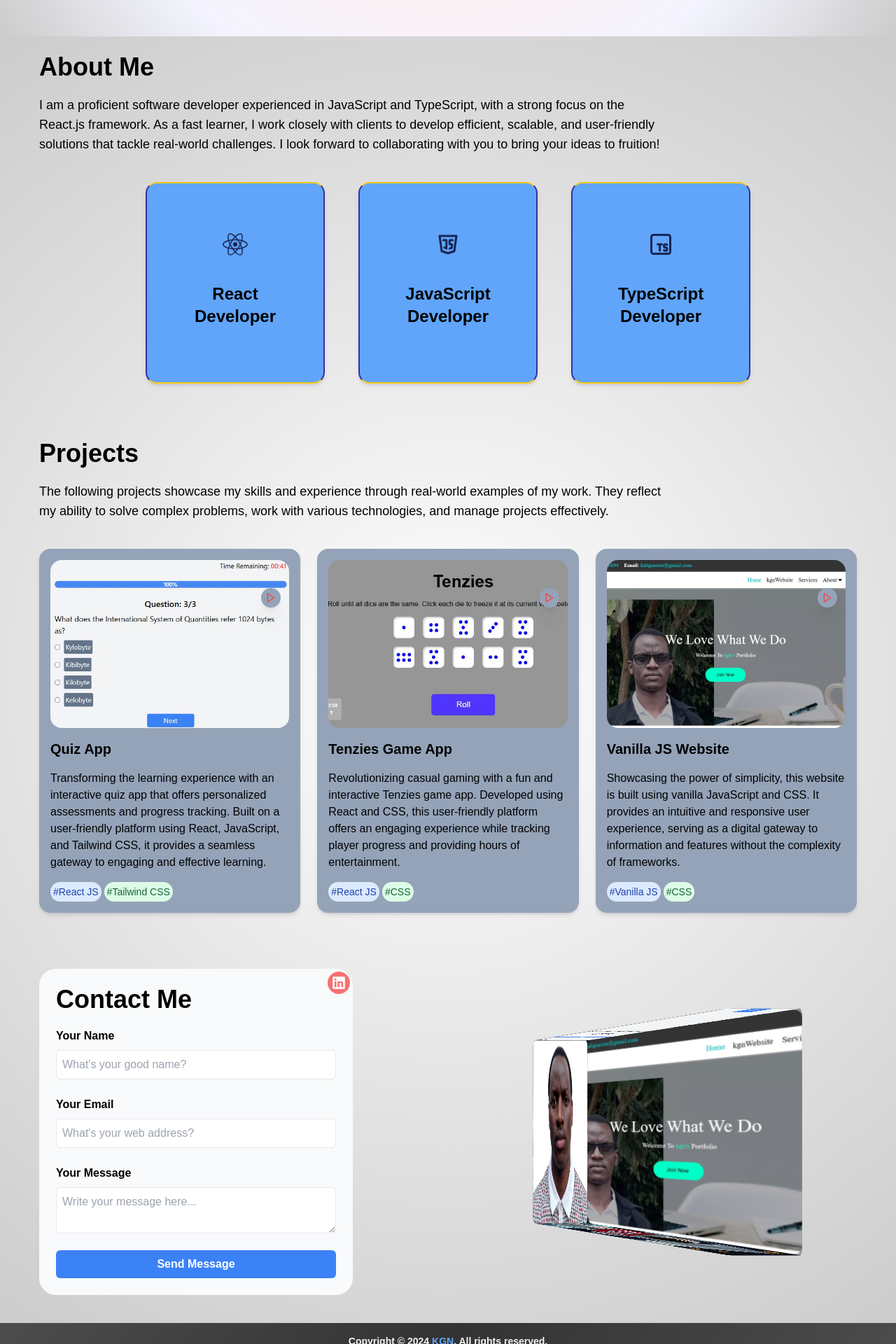
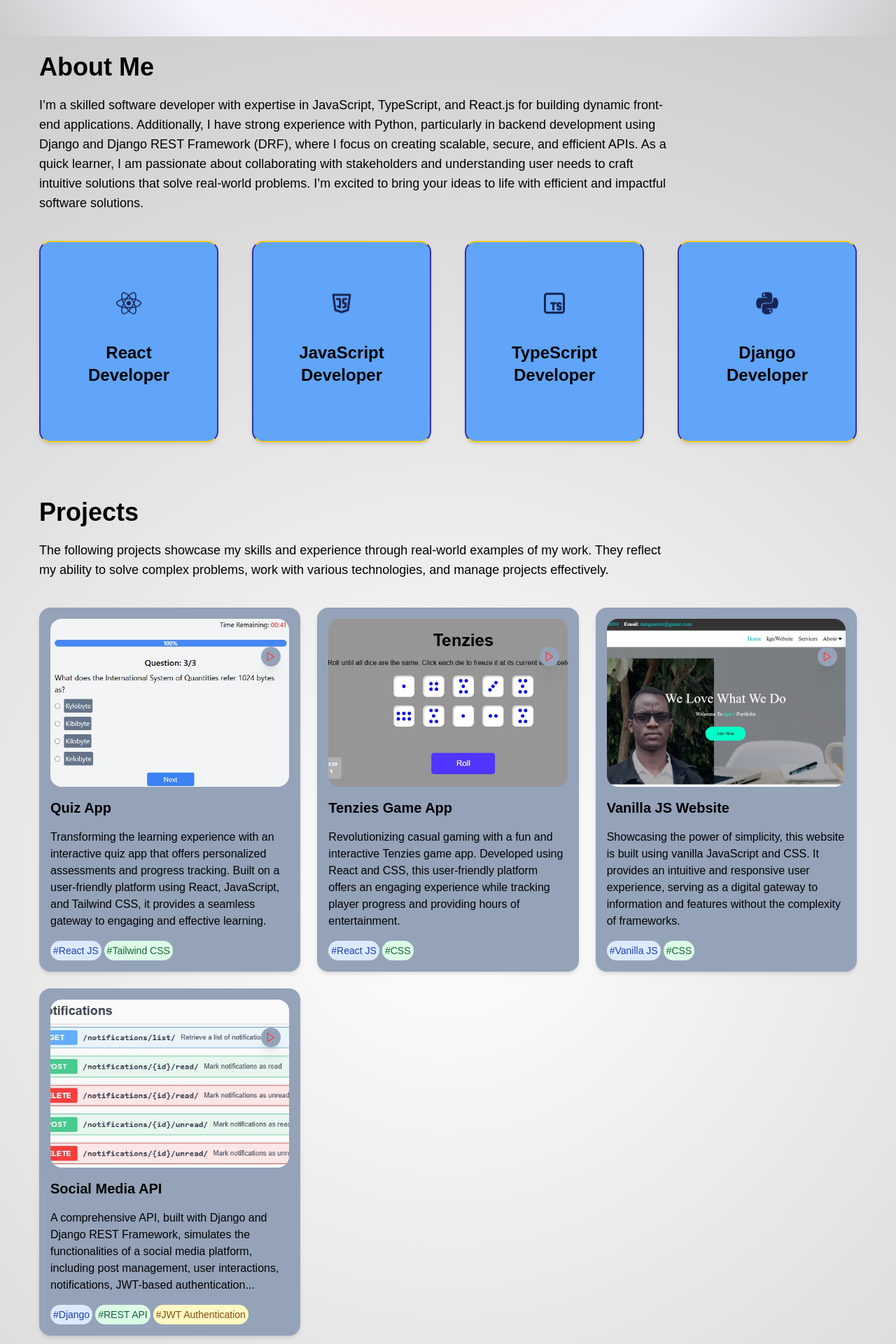
Before and after one commit to kaberege/kgn-fe-reactjs, a React (Vite) app in the folder kgn-portfolio/: page / in a window 1280 px wide. Shown: the part 800-2720 px from the top of the page at 70% size. Built offline with nearby package versions, Linux system fonts and the light colour scheme.

Commit message:
added new project section

```diff
--- a/kgn-portfolio/src/components/About.jsx
+++ b/kgn-portfolio/src/components/About.jsx
@@ -1,8 +1,31 @@
 import React from 'react';
-import { FaReact } from "react-icons/fa";
+import { FaReact, FaPython } from "react-icons/fa";
 import { TbBrandJavascript, TbBrandTypescript } from "react-icons/tb";
 
 export default function About() {
+
+    const style = "font-bold text-4xl animate-bounce text-blue-950 dark:text-blue-200";
+
+    const about = [
+        {
+            icon: <FaReact className={style} />,
+            skill: "React"
+        },
+        {
+            icon: <TbBrandJavascript className={style} />,
+            skill: "JavaScript"
+        },
+        {
+            icon: <TbBrandTypescript className={style} />,
+            skill: "TypeScript"
+        },
+        {
+            icon: <FaPython className={style} />,
+            skill: "Django"
+        }
+
+    ];
+
     return (
         <>
             <section id="about">
@@ -10,27 +33,19 @@ export default function About() {
                 <p
                     className='max-w-4xl text-lg mb-10 dark:text-stone-100 transition-colors duration-300 '
                 >
-                    I am a proficient software developer experienced in JavaScript and TypeScript, with a strong focus on the React.js framework. As a fast learner, I work closely with clients to develop efficient, scalable, and user-friendly solutions that tackle real-world challenges. I look forward to collaborating with you to bring your ideas to fruition!
+                    I’m a skilled software developer with expertise in JavaScript, TypeScript, and React.js for building dynamic front-end applications. Additionally, I have strong experience with Python, particularly in backend development using Django and Django REST Framework (DRF), where I focus on creating scalable, secure, and efficient APIs. As a quick learner, I am passionate about collaborating with stakeholders and understanding user needs to craft intuitive solutions that solve real-world problems. I’m excited to bring your ideas to life with efficient and impactful software solutions.
                 </p>
                 <div className='dark:text-stone-100 flex flex-row flex-wrap justify-center w-full sm:max-w-4xl xl:max-w-7xl mx-auto gap-12'>
-                    <div className='flex flex-col items-center justify-center cursor-pointer border-2 border-x-indigo-800 border-y-yellow-400  max-sm:mx-auto bg-blue-400 w-full max-sm:max-w-96 max-sm:h-64 sm:w-64 sm:h-72 rounded-2xl shadow-md hover:scale-105 transition-all duration-300 '>
-                        <FaReact className='font-bold text-4xl animate-bounce text-blue-950 dark:text-blue-200' />
-                        <p className='flex flex-col items-center justify-center font-semibold text-xl sm:text-2xl mt-7'>
-                            <span>React</span> <span>Developer</span>
-                        </p>
-                    </div>
-                    <div className='dark:text-stone-100 flex flex-col items-center justify-center cursor-pointer border-2 border-x-indigo-800 border-y-yellow-400  max-sm:mx-auto bg-blue-400 w-full max-sm:max-w-96 max-sm:h-64 sm:w-64 sm:h-72 rounded-2xl shadow-md hover:scale-105 transition-all duration-300 '>
-                        <TbBrandJavascript className='font-bold text-4xl animate-bounce text-blue-950 dark:text-blue-200' />
-                        <p className='flex flex-col items-center justify-center font-semibold text-xl sm:text-2xl mt-7'>
-                            <span>JavaScript</span> <span>Developer</span>
-                        </p>
-                    </div>
-                    <div className='flex flex-col items-center justify-center cursor-pointer border-2 border-x-indigo-800 border-y-yellow-400   max-sm:mx-auto bg-blue-400 w-full max-sm:max-w-96 max-sm:h-64 sm:w-64 sm:h-72 rounded-2xl shadow-md hover:scale-105 transition-all duration-300 '>
-                        <TbBrandTypescript className='font-bold text-4xl animate-bounce text-blue-950 dark:text-blue-200 transition-colors duration-300' />
-                        <p className='flex flex-col items-center justify-center font-semibold text-xl sm:text-2xl mt-7'
-                        ><span>TypeScript</span> <span>Developer</span>
-                        </p>
-                    </div>
+                    {
+                        about.map((value, index) => (
+                            <div key={index} className='flex flex-col items-center justify-center cursor-pointer border-2 border-x-indigo-800 border-y-yellow-400  max-sm:mx-auto bg-blue-400 w-full max-sm:max-w-96 max-sm:h-64 sm:w-64 sm:h-72 rounded-2xl shadow-md hover:scale-105 transition-all duration-300 '>
+                                {value.icon}
+                                <p className='flex flex-col items-center justify-center font-semibold text-xl sm:text-2xl mt-7'>
+                                    <span>{value.skill}</span> <span>Developer</span>
+                                </p>
+                            </div>
+                        ))
+                    }
                 </div>
             </section>
         </>
--- a/kgn-portfolio/src/components/Project.jsx
+++ b/kgn-portfolio/src/components/Project.jsx
@@ -1,8 +1,6 @@
 import React from 'react';
 import { FiPlay } from 'react-icons/fi';
-import quiz from "../assets/quiz-project.jpg";
-import tenzy from "../assets/tenzy-project.jpg";
-import vanilla from "../assets/web-project.jpg";
+import { projects } from "../store/projects.js"
 
 function Project() {
     return (
@@ -15,67 +13,38 @@ function Project() {
                     The following projects showcase my skills and experience through real-world examples of my work. They reflect my ability to solve complex problems, work with various technologies, and manage projects effectively.
                 </p>
                 <div className='flex flex-row flex-wrap justify-center gap-6 xl:grid xl:grid-cols-3'>
-                    <div className='flex flex-col gap-4 w-full sm:w-96 xl:w-auto p-4 bg-slate-400 dark:bg-gray-700 shadow-md rounded-2xl transition-colors duration-300'>
-                        <a href="https://kaberege-quiz-app.vercel.app/" target='_blank'
+                    {
+                        projects.map((value, index) => (
+                            <div
+                                key={index}
+                                className='flex flex-col gap-4 w-full sm:w-96 xl:w-auto p-4 bg-slate-400 dark:bg-gray-700 shadow-md rounded-2xl transition-colors duration-300'
+                            >
+                                <a href={value.link.href} target='_blank'
                                     title='Click to open'
-                            style={{ backgroundImage: `url(${quiz})` }}
+                                    style={{ backgroundImage: `url(${value.link.background})` }}
                                     className={`w-full h-60 relative max-sm:h-52 rounded-2xl cursor-pointer bg-cover bg-center bg-no-repeat`}>
                                     <div className='flex items-center justify-center w-7 h-7 rounded-full bg-slate-400 hover:bg-slate-600 shadow-xl absolute right-3 top-10 transition-colors duration-300'>
                                         <FiPlay className='text-red-500 hover:text-red-700 transition-colors duration-300' />
                                     </div>
                                 </a>
-                        <h3 className='text-xl font-semibold dark:text-stone-100 transition-colors duration-300'>Quiz App</h3>
+                                <h3 className='text-xl font-semibold dark:text-stone-100 transition-colors duration-300'>{value.heading}</h3>
                                 <p className='dark:text-stone-100 transition-colors duration-300'>
-                            Transforming the learning experience with an interactive quiz app that offers personalized assessments and progress tracking. Built on a user-friendly platform using React, JavaScript, and Tailwind CSS, it provides a seamless gateway to engaging and effective learning.
+                                    {value.description}
 
                                 </p>
-                        <p className='flex gap-1 text-gray-800 dark:text-gray-200'>
-                            <span className='text-sm bg-blue-100 dark:bg-blue-800 text-blue-800 dark:text-blue-200 p-1  rounded-full transition-colors duration-300'>#React JS</span>
-                            <span className='text-sm bg-green-100 dark:bg-green-800 text-green-800 dark:text-green-200 p-1 rounded-full transition-colors duration-300'>#Tailwind CSS</span>
+                                <p className='flex flex-wrap gap-1 text-gray-800'>
+                                    {value.skills.map((skill, idx) => (
+                                        <span
+                                        key={idx}
+                                            className={skill.class }
+                                        >
+                                            {skill.content }
+                                        </span>
+                                    ))}
                                 </p>
                             </div>
-                    <div className='flex flex-col gap-4 w-full sm:w-96 xl:w-auto  p-4 bg-slate-400 dark:bg-gray-700 shadow-md rounded-2xl transition-colors duration-300'>
-                        <a href="https://kaberege-tenzies-game.vercel.app/" target='_blank'
-                            title='Click to open'
-                            style={{ backgroundImage: `url(${tenzy})` }}
-                            className={`w-full h-60 relative max-sm:h-52 rounded-2xl cursor-pointer bg-cover bg-center bg-no-repeat`}>
-                            <div className='flex items-center justify-center w-7 h-7 rounded-full bg-slate-400  hover:bg-slate-600  shadow-xl absolute right-3 top-10 transition-colors duration-300'>
-                                <FiPlay className='text-red-500 hover:text-red-700 transition-colors duration-300' />
-                            </div>
-                        </a>
-                        <h3 className='text-xl font-semibold dark:text-stone-100 transition-colors duration-300'>Tenzies Game App</h3>
-                        <p className='dark:text-stone-100 transition-colors duration-300'>
-                            Revolutionizing casual gaming with a fun and interactive Tenzies game app. Developed using React and CSS, this user-friendly platform offers an engaging experience while tracking player progress and providing hours of entertainment.
-                        </p>
-                        <p className='flex gap-1 text-gray-800 dark:text-gray-200 transition-colors duration-300'>
-                            <span className='text-sm bg-blue-100 dark:bg-blue-800 text-blue-800 dark:text-blue-200 p-1 rounded-full transition-colors duration-300'>#React JS</span>
-                            <span className='text-sm bg-green-100 dark:bg-green-800 text-green-800 dark:text-green-200 p-1  rounded-full transition-colors duration-300'>#CSS</span>
-                        </p>
-                    </div>
-                    <div className='flex flex-col gap-4 w-full sm:w-96 xl:w-auto p-4 bg-slate-400 dark:bg-gray-700 shadow-md rounded-2xl transition-colors duration-300'>
-
-                        <a href='https://kaberege.github.io/kgn.github.io/' target='_blank'
-                            title='Click to open'
-                            style={{ backgroundImage: `url(${vanilla})` }}
-                            className={`w-full h-60 relative max-sm:h-52 rounded-2xl cursor-pointer bg-cover bg-center bg-no-repeat`}>
-                            <div className='flex items-center justify-center w-7 h-7 rounded-full bg-slate-400  hover:bg-slate-600  shadow-xl absolute right-3 top-10'>
-                                <FiPlay className='text-red-500 hover:text-red-700 transition-colors duration-300' />
-                            </div>
-                        </a>
-
-                        <h3 className='text-xl font-semibold dark:text-stone-100 transition-colors duration-300'>Vanilla JS Website</h3>
-                        <p className='dark:text-stone-100 transition-colors duration-300'>
-                            Showcasing the power of simplicity, this website is built using vanilla JavaScript and CSS. It provides an intuitive and responsive user experience, serving as a digital gateway to information and features without the complexity of frameworks.
-                        </p>
-                        <p className='flex gap-1 text-gray-800 dark:text-gray-200'>
-                            <span className='text-sm bg-blue-100 dark:bg-blue-800 text-blue-800 dark:text-blue-200 p-1 rounded-full transition-colors duration-300'>
-                                #Vanilla JS
-                            </span>
-                            <span className='text-sm bg-green-100 dark:bg-green-800 text-green-800 dark:text-green-200 p-1  rounded-full transition-colors duration-300'>
-                                #CSS
-                            </span>
-                        </p>
-                    </div>
+                        ))
+                    }
                 </div>
             </section>
         </>
--- /dev/null
+++ b/kgn-portfolio/src/store/projects.js
@@ -0,0 +1,83 @@
+import quiz from "../assets/quiz-project.jpg";
+import tenzy from "../assets/tenzy-project.jpg";
+import vanilla from "../assets/web-project.jpg";
+import social from "../assets/social.jpg";
+
+export const projects = [
+    {
+        link: {
+            href: "https://kaberege-quiz-app.vercel.app/",
+            background: quiz
+        },
+        heading: "Quiz App",
+        description: "Transforming the learning experience with an interactive quiz app that offers personalized assessments and progress tracking. Built on a user-friendly platform using React, JavaScript, and Tailwind CSS, it provides a seamless gateway to engaging and effective learning.",
+        skills: [
+            {
+                class: "text-sm bg-blue-100 dark:bg-blue-800 text-blue-800 dark:text-blue-200 p-1  rounded-full transition-colors duration-300",
+                content: "#React JS"
+            },
+            {
+                class: "text-sm bg-green-100 dark:bg-green-800 text-green-800 dark:text-green-200 p-1  rounded-full transition-colors duration-300",
+                content: "#Tailwind CSS"
+            }
+        ]
+    },
+    {
+        link: {
+            href: "https://kaberege-tenzies-game.vercel.app/",
+            background: tenzy
+        },
+        heading: "Tenzies Game App",
+        description: "Revolutionizing casual gaming with a fun and interactive Tenzies game app. Developed using React and CSS, this user-friendly platform offers an engaging experience while tracking player progress and providing hours of entertainment.",
+        skills: [
+            {
+                class: "text-sm bg-blue-100 dark:bg-blue-800 text-blue-800 dark:text-blue-200 p-1  rounded-full transition-colors duration-300",
+                content: "#React JS"
+            },
+            {
+                class: "text-sm bg-green-100 dark:bg-green-800 text-green-800 dark:text-green-200 p-1  rounded-full transition-colors duration-300",
+                content: "#CSS"
+            }
+        ]
+    },
+    {
+        link: {
+            href: "https://kaberege.github.io/kgn.github.io/",
+            background: vanilla
+        },
+        heading: "Vanilla JS Website",
+        description: "Showcasing the power of simplicity, this website is built using vanilla JavaScript and CSS. It provides an intuitive and responsive user experience, serving as a digital gateway to information and features without the complexity of frameworks.",
+        skills: [
+            {
+                class: "text-sm bg-blue-100 dark:bg-blue-800 text-blue-800 dark:text-blue-200 p-1  rounded-full transition-colors duration-300",
+                content: "#Vanilla JS"
+            },
+            {
+                class: "text-sm bg-green-100 dark:bg-green-800 text-green-800 dark:text-green-200 p-1  rounded-full transition-colors duration-300",
+                content: "#CSS"
+            }
+        ]
+    },
+    {
+        link: {
+            href: "https://kaberege.pythonanywhere.com/",
+            background: social
+        },
+        heading: "Social Media API",
+        description: "A comprehensive API, built with Django and Django REST Framework, simulates the functionalities of a social media platform, including post management, user interactions, notifications, JWT-based authentication...",
+        skills: [
+            {
+                class: "text-sm bg-blue-100 dark:bg-blue-800 text-blue-800 dark:text-blue-200 p-1  rounded-full transition-colors duration-300",
+                content: "#Django"
+            },
+            {
+                class: "text-sm bg-green-100 dark:bg-green-800 text-green-800 dark:text-green-200 p-1  rounded-full transition-colors duration-300",
+                content: "#REST API"
+            },
+            {
+                class: "text-sm bg-yellow-100 dark:bg-yellow-800 text-yellow-800 dark:text-yellow-200 p-1 rounded-full transition-colors duration-300",
+                content: "#JWT Authentication"
+            }
+        ]
+    }
+];
```
Also changed, not shown: kgn-portfolio/src/assets/social.jpg (added). Lines whose indentation alone changed are shown as unchanged.
